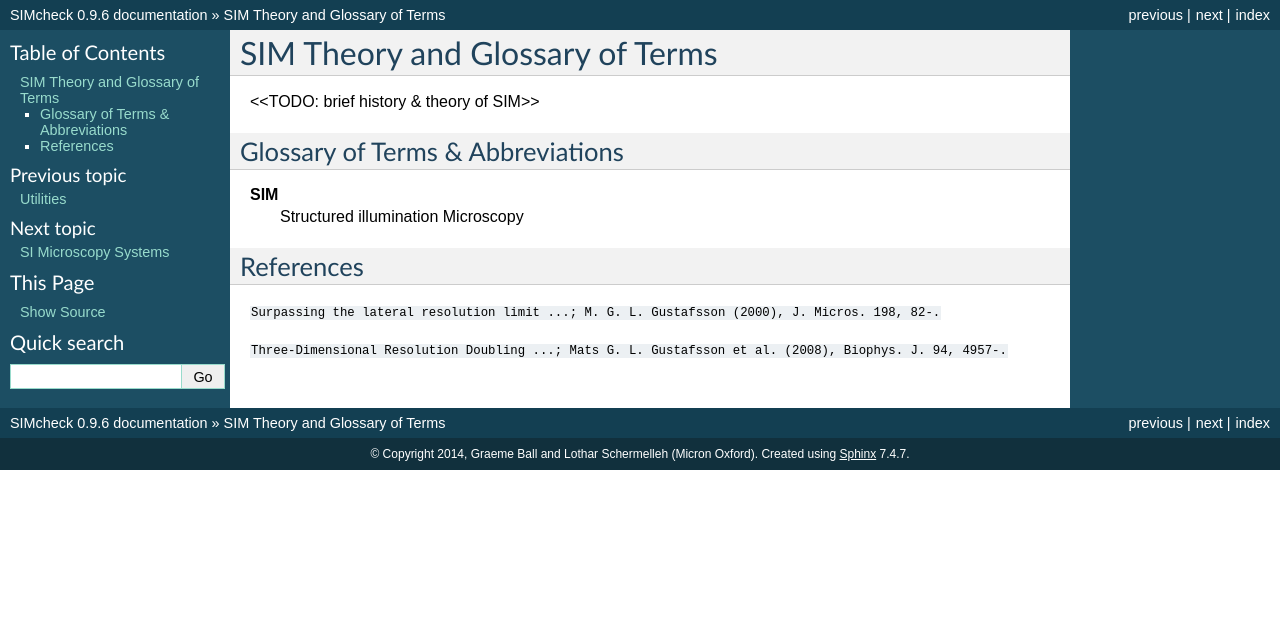
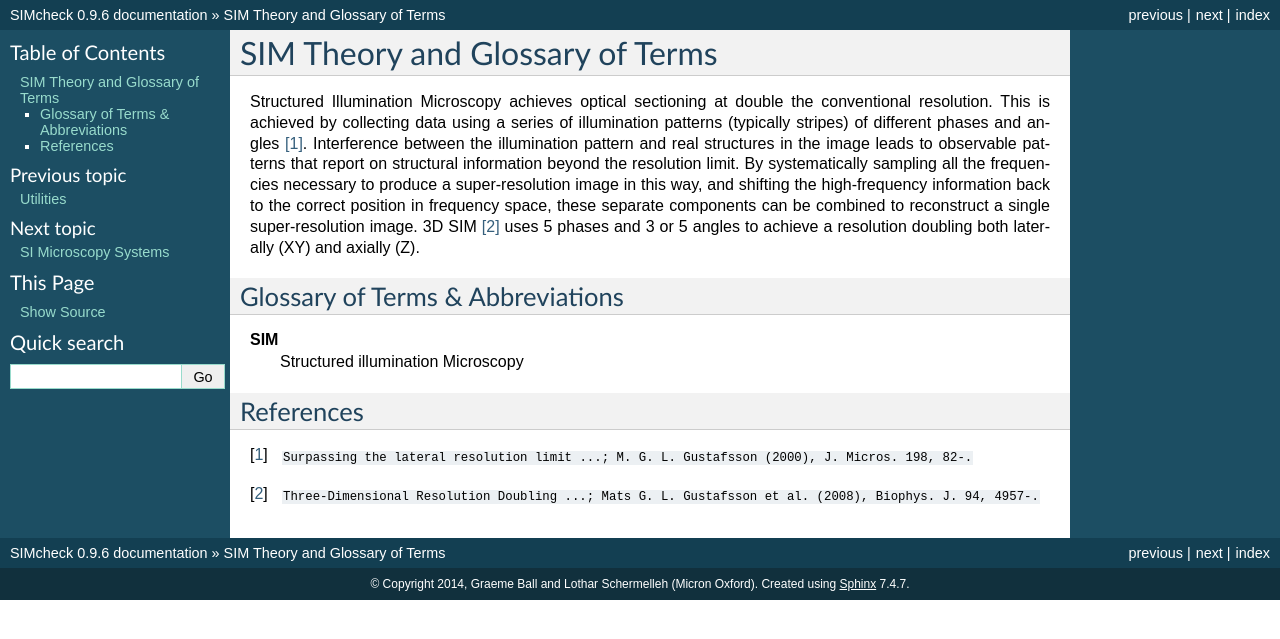
Before and after one commit to MicronOxford/SIMcheck_Manual, a Sphinx documentation site: the page built from source/theory_gloss.rst, in a window 1280 px wide. Shown: the top 639 px of the page. Built offline with Sphinx 7.4.7, drawn with Linux system fonts in a browser that asks for light colours.

Commit message:
add first draft of missing theory section text

```diff
--- a/source/theory_gloss.rst
+++ b/source/theory_gloss.rst
@@ -1,7 +1,17 @@
 SIM Theory and Glossary of Terms
 ================================
 
-<<TODO: brief history & theory of SIM>>
+Structured Illumination Microscopy achieves optical sectioning at double the
+conventional resolution. This is achieved by collecting data using a series of
+illumination patterns (typically stripes) of different phases and angles [#]_.
+Interference between the illumination pattern and real structures in the image
+leads to observable patterns that report on structural information beyond the
+resolution limit. By systematically sampling all the frequencies necessary to
+produce a super-resolution image in this way, and shifting the high-frequency
+information back to the correct position in frequency space, these separate
+components can be combined to reconstruct a single super-resolution image. 3D
+SIM [#]_ uses 5 phases and 3 or 5 angles to achieve a resolution doubling both
+laterally (XY) and axially (Z).
 
 Glossary of Terms & Abbreviations
 ---------------------------------
@@ -12,6 +22,6 @@ Glossary of Terms & Abbreviations
 References
 ----------
 
-``Surpassing the lateral resolution limit ...; M. G. L. Gustafsson (2000), J. Micros. 198, 82-.``
+.. [#] ``Surpassing the lateral resolution limit ...; M. G. L. Gustafsson (2000), J. Micros. 198, 82-.``
 
-``Three-Dimensional Resolution Doubling ...; Mats G. L. Gustafsson et al. (2008), Biophys. J. 94, 4957-.``
+.. [#] ``Three-Dimensional Resolution Doubling ...; Mats G. L. Gustafsson et al. (2008), Biophys. J. 94, 4957-.``
```
